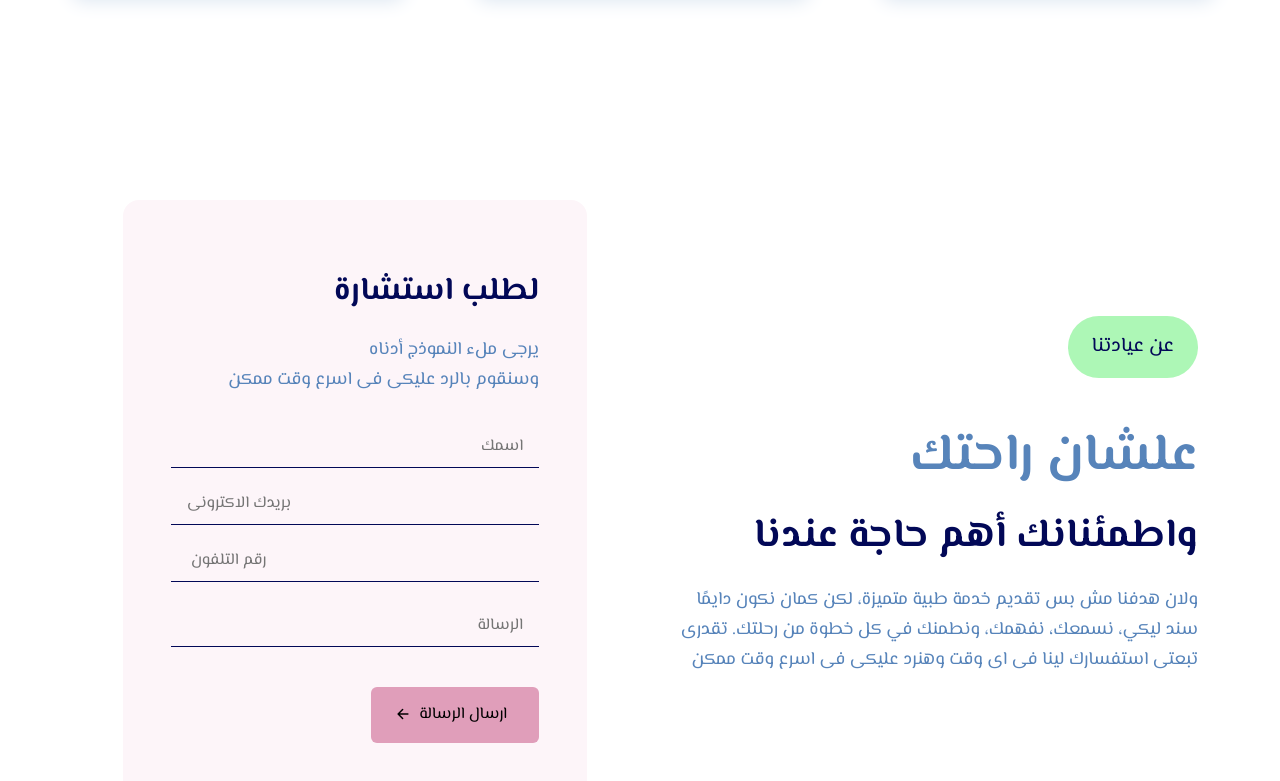
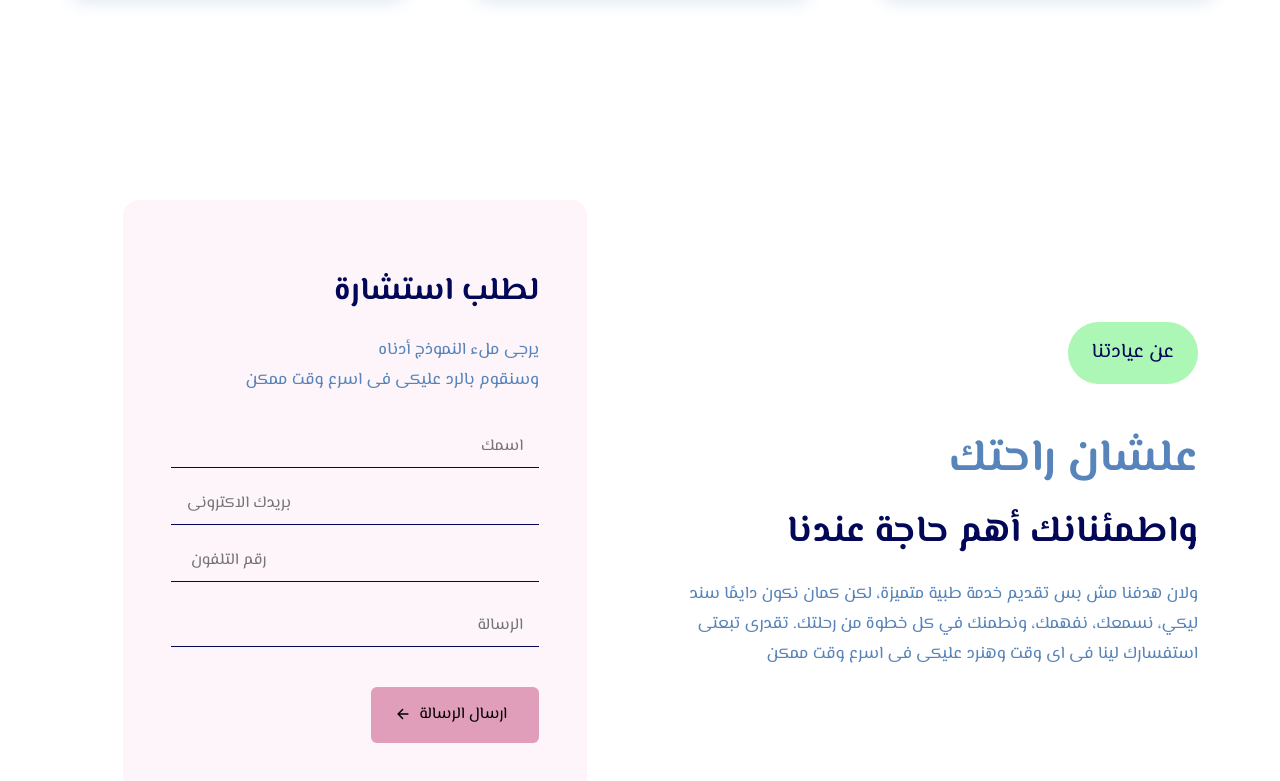
Before and after one commit to eslamshaban060/drdaliyamady, a Next.js app: page / in a window 1280 px wide. Shown: the part 922-1703 px from the top of the page. Built offline with nearby package versions, Linux system fonts and the light colour scheme.

Commit message:
about section form3

```diff
--- a/src/componts/aboutmeCopmonent/aboutMe.module.css
+++ b/src/componts/aboutmeCopmonent/aboutMe.module.css
@@ -18,18 +18,18 @@
 }
 .titleh2 {
   color: var(--c-blue);
-  font-size: 52px !important;
+  font-size: 45px !important;
 }
 .titleh3 {
   color: var(--c-blue2);
-  font-size: 40px !important;
+  font-size: 37px !important;
 }
 @media (max-width: 600) {
   .titleh2 {
-    font-size: 45px !important;
+    font-size: 40px !important;
   }
   .titleh3 {
-    font-size: 35px !important;
+    font-size: 32px !important;
   }
 }
 .formmassage {
@@ -39,7 +39,7 @@
 }
 .titlep {
   line-height: 30px;
-  font-size: 18px;
+  font-size: 17px;
   color: var(--c-blue);
 }
 
```
